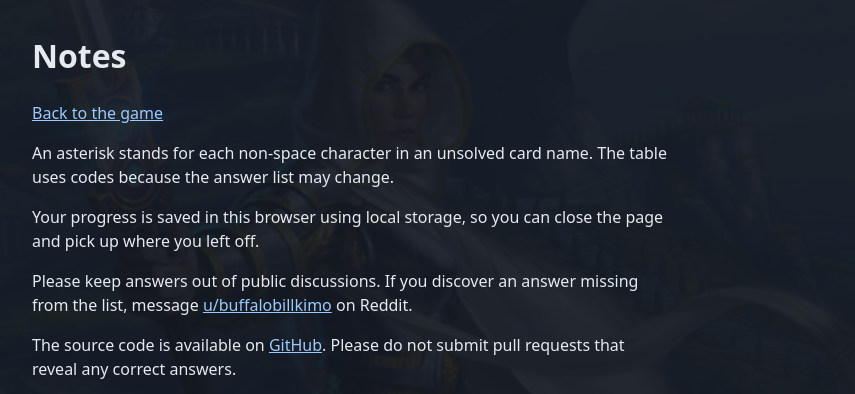
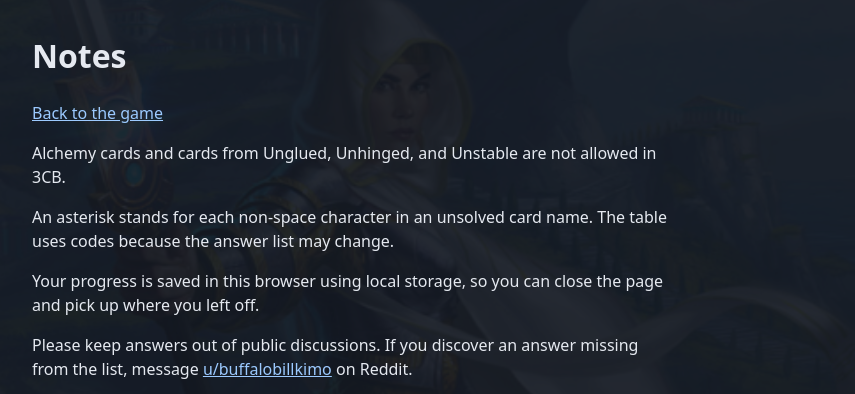
Before and after one commit to buffalobill-taiwan/beatchampion, a plain HTML site: page note.html in a window 1280 px wide. Shown: the top 394 px of the page, without its empty margins (288-1143 px from the left). Drawn offline with Linux system fonts and the light colour scheme.

Commit message:
Document 3CB card restrictions

```diff
--- a/note.html
+++ b/note.html
@@ -12,6 +12,7 @@
     <nav class="page-nav" aria-label="Game navigation">
       <a href="./index.html">Back to the game</a>
     </nav>
+    <p>Alchemy cards and cards from Unglued, Unhinged, and Unstable are not allowed in 3CB.</p>
     <p>An asterisk stands for each non-space character in an unsolved card name. The table uses codes because the answer list may change.</p>
     <p>Your progress is saved in this browser using local storage, so you can close the page and pick up where you left off.</p>
     <p>Please keep answers out of public discussions. If you discover an answer missing from the list,
```
